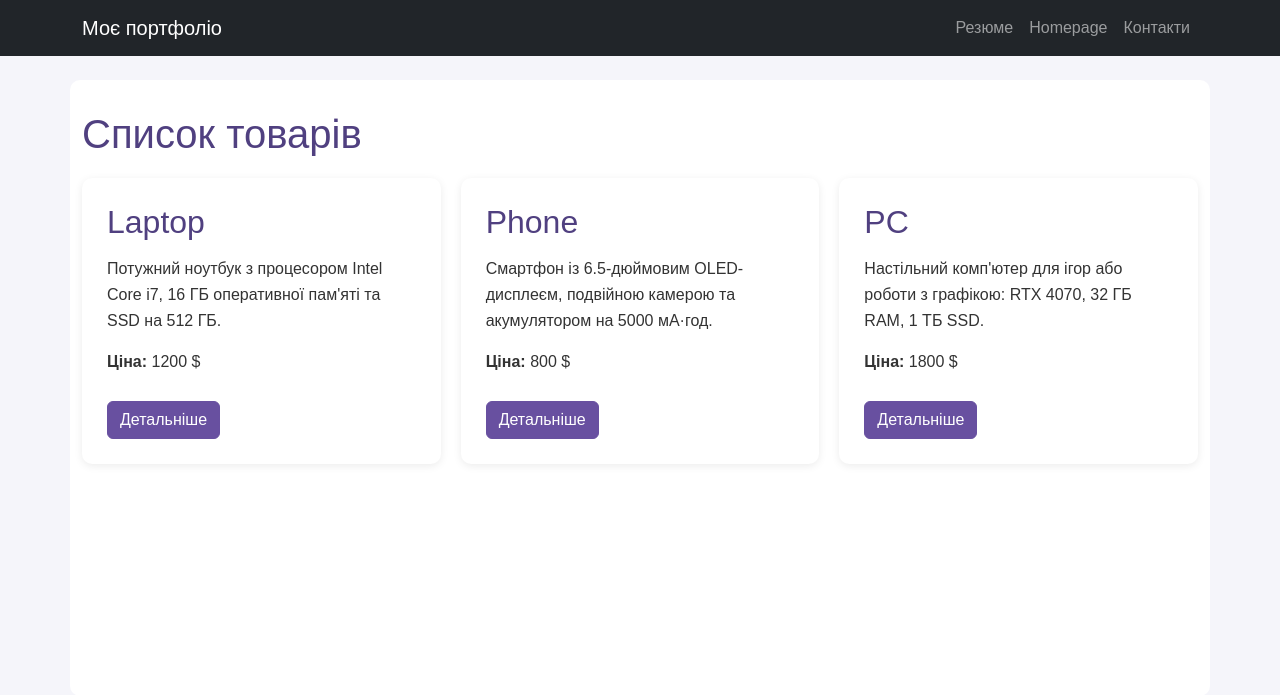
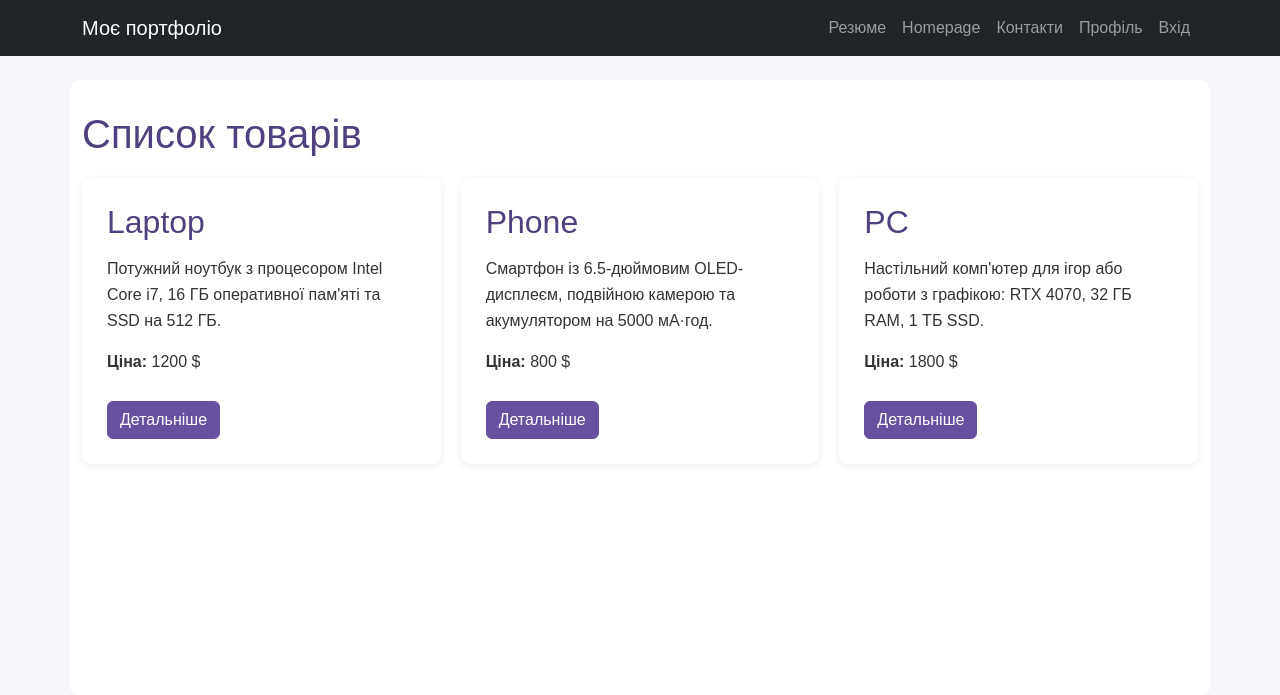
Before and after one commit to sofiiaokhovych/flask-app-lab, a Flask app: page /products/ in a window 1280 px wide. Shown: the top 695 px of the page. Run offline with Flask 3, Linux system fonts and the light colour scheme.

Commit message:
Task1-05:Update navigation menu and flash message support.

```diff
--- a/app/templates/navbar.html
+++ b/app/templates/navbar.html
@@ -28,6 +28,16 @@
                         Контакти
                     </a>
                 </li>
+                                <li class="nav-item">
+                    <a class="nav-link" href="{{ url_for('users.profile') }}">
+                        Профіль
+                    </a>
+                </li>
+
+                <li class="nav-item">
+                    <a class="nav-link" href="{{ url_for('users.login') }}">
+                        Вхід
+                    </a>
             </ul>
         </div>
     </div>
```
